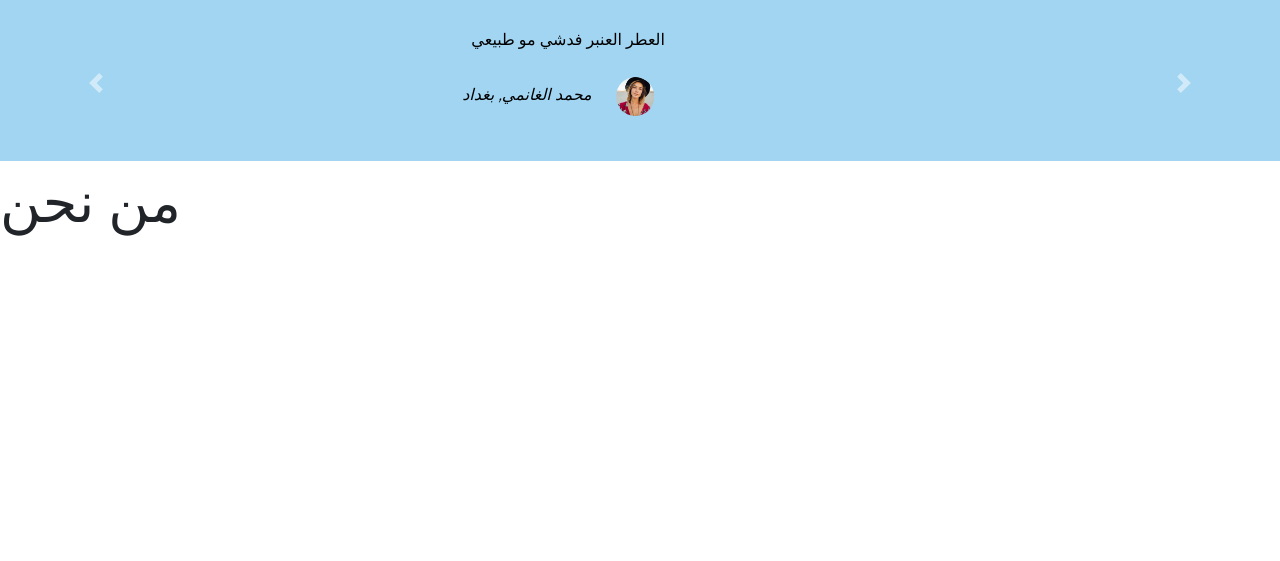
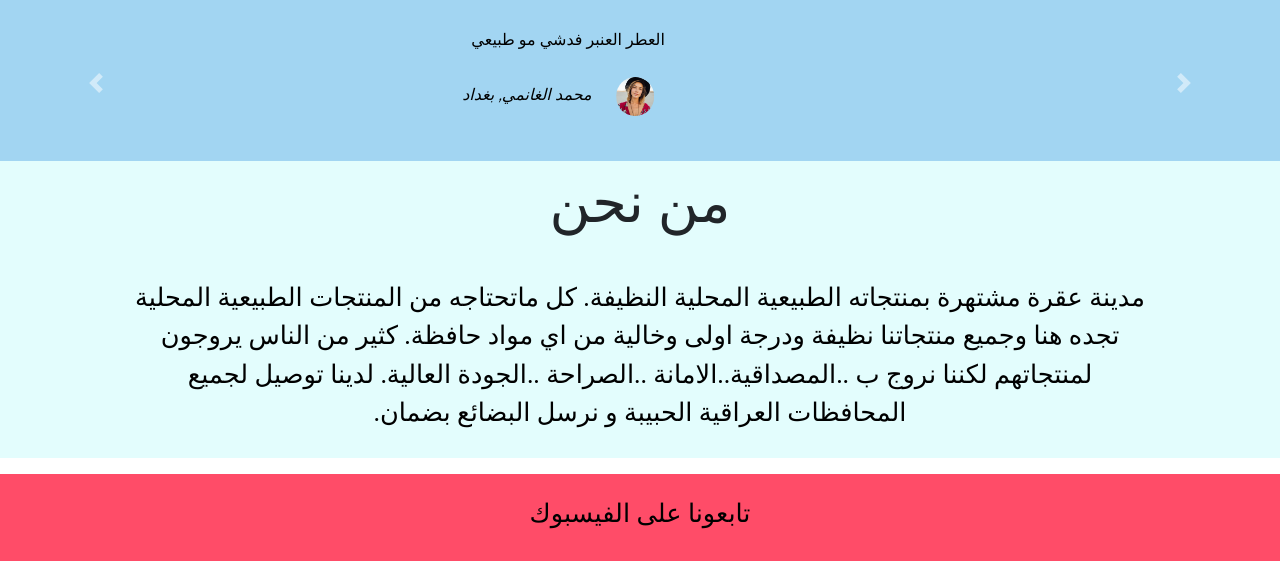
Before and after one commit to Fakherzibari/onlinestore, a plain HTML site: page index.html in a window 1280 px wide. Shown: the part 2597-3158 px from the top of the page. Drawn offline with nearby package versions, Linux system fonts and the light colour scheme.

Commit message:
Update styles.css

```diff
--- a/css/styles.css
+++ b/css/styles.css
@@ -97,6 +97,7 @@ p {
 
 /* Pricing section*/
 #pricing {
+  background-color: #e3fdfd;
   text-align: center;
   padding: 100px;
 }
@@ -115,10 +116,10 @@ p {
 }
 
 .text {
-  font-size: 4rem;
-  color: white;
+  font-size: 1.6rem;
+  color: black;
   font-family: "Montserrat-Black";
-  padding: 5% 15%;
+  padding: 2% 10%;
 }
 
 .cta-button {
@@ -140,6 +141,13 @@ p {
   color: #ff4c88;
 }
 
+/* about us */
+
+#aboutus{
+  text-align: center;
+
+  background-color:#e3fdfd;
+}
 /* background image */
 .hero-image {
   background-image: url("kurd.jpg");
```
